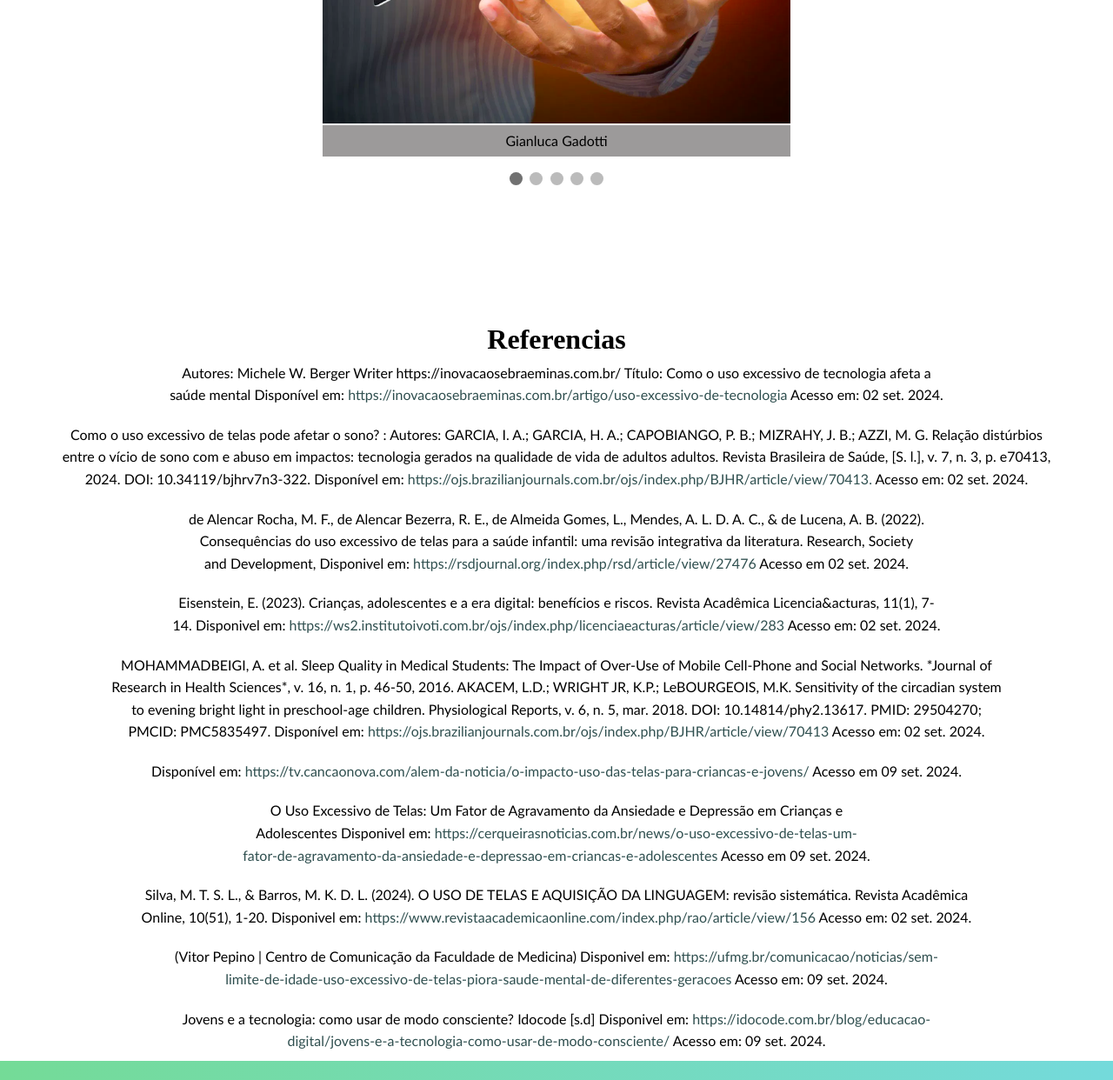
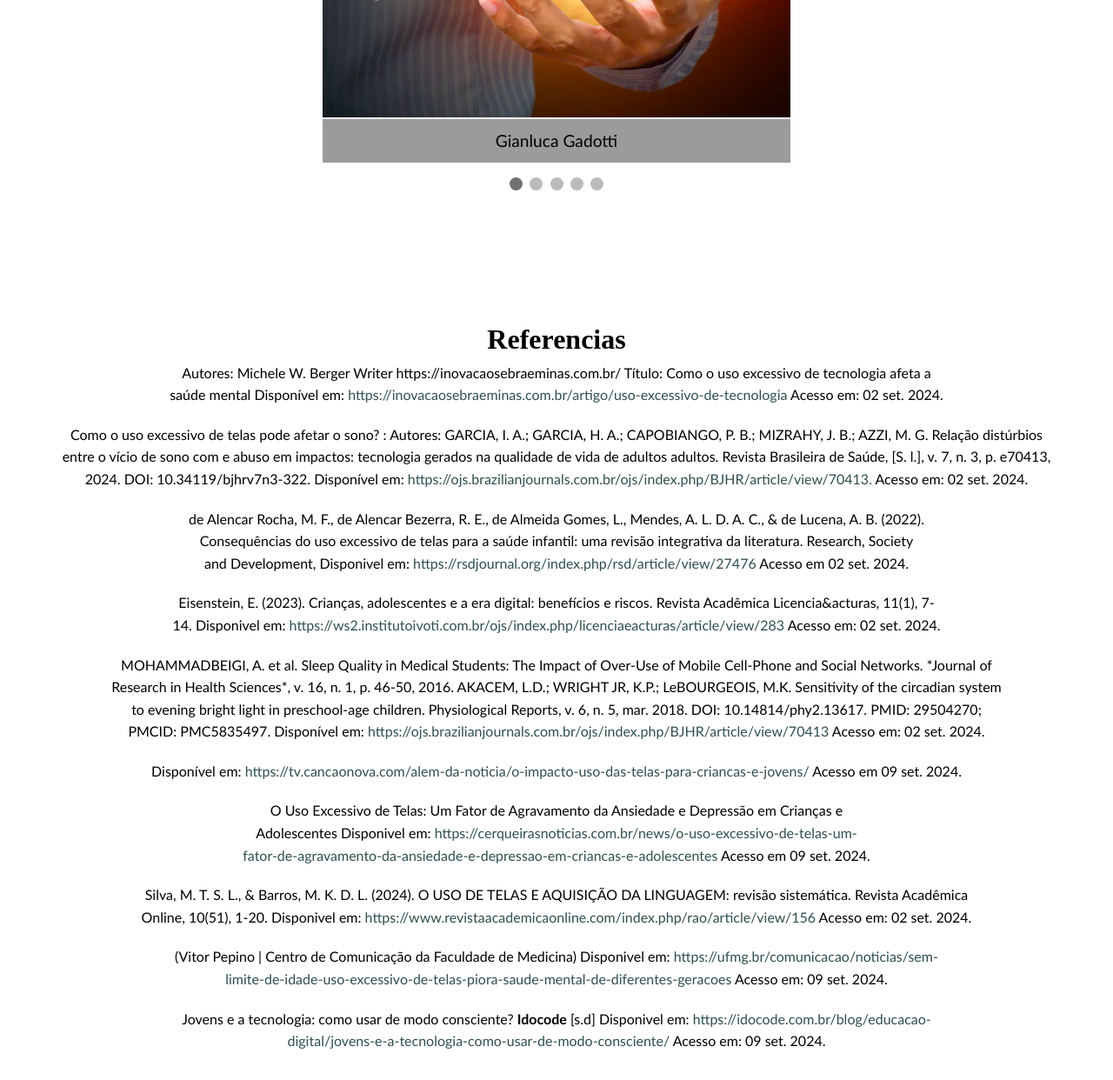
Before and after one commit to GustavoAlvHnr/Uso-Equilibrado-De-Telas, a plain HTML site: page Equipe.html in a window 1280 px wide. Shown: the part 740-1982 px from the top of the page at 87% size. Drawn offline with Linux system fonts and the light colour scheme.

Commit message:
to cansado dessa porra

```diff
--- a/Css/equipe.css
+++ b/Css/equipe.css
@@ -201,6 +201,7 @@ section.topo ul li{
 section.referencia{
     text-align: center;
     padding: 2vw 0 0 0;
+    margin-bottom: 4vw;
 }
 section.referencia h2{
     font-size: 2rem;
@@ -220,6 +221,9 @@ section.referencia ul li a{
 section.referencia ul li{
     padding: 10px;
 }
+section.referencia ul li span{
+    font-weight: bold;
+}
 
 
 /*///////////////////////////
@@ -232,6 +236,7 @@ footer{
     color: #ffffff;
     border-color: #ffffff;
     border-image: linear-gradient(to left, #74dadb, #74db97);
+
 }
 footer ul.icon{
     display: flex;
@@ -255,6 +260,7 @@ footer ul.icon li{
   flex-direction: column;
   height: 100vh;
   position: relative;
+
 
 }
 
@@ -360,9 +366,9 @@ footer ul.icon li{
 p.nome1{
     text-align: center;
     background-color: #9c9a9a;
+    padding: 15px;
+    font-size: 1.5vw;
 
-
-    padding: 10px;
 
 }
 img{
--- a/Css/historia.css
+++ b/Css/historia.css
@@ -213,6 +213,7 @@ footer{
     color: #ffffff;
     border-color: #ffffff;
     border-image: linear-gradient(to left, #74dadb, #74db97);
+    padding-bottom: 9%;
 }
 footer ul.icon{
     display: flex;
--- a/Css/tecnologia.css
+++ b/Css/tecnologia.css
@@ -195,7 +195,7 @@ section.s5 h1 {
 section.s5 {
     text-align: center;
     font-size: 1.2rem;
-    margin-bottom: 20px;
+    margin-bottom: 7vw;
     line-height: 2rem;
 }
 section.s5 p.p9{
@@ -217,6 +217,7 @@ section.s5 div.p1 p{
     margin-bottom: 10px;
     text-align: left;
     gap: 20px;
+
 }
 main h4{
     text-align: center;
@@ -229,6 +230,7 @@ main section.s0 div.por{
     display: flex;
     gap: 10vw;
     align-items: center;
+    margin-bottom: 5vw;
 }
 
 main section.s0 ul li{
```
